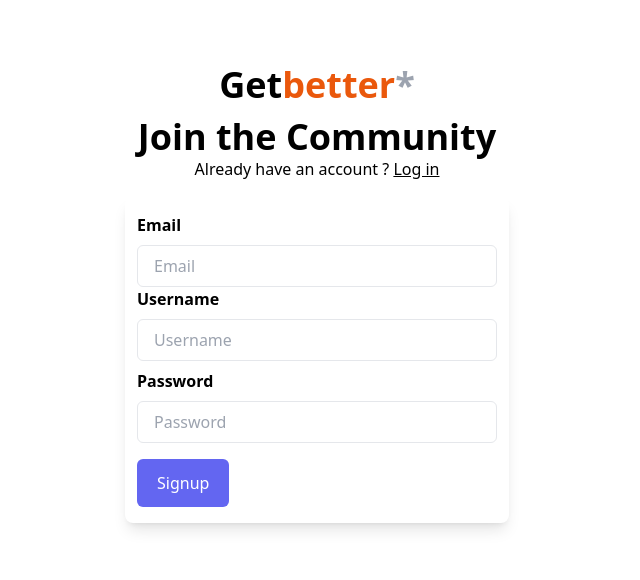
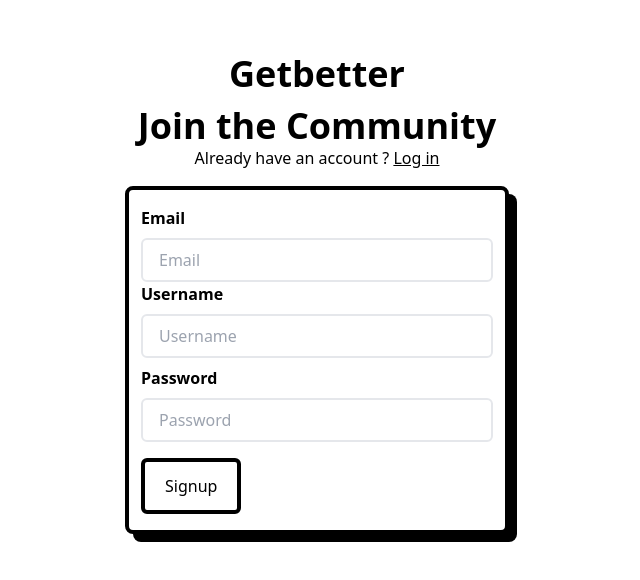
Before and after one commit to Ashishlakhimale23/Blog-website, a React (Vite) app in the folder frontend/: page / in a window 1280 px wide. Shown: the part 106-686 px from the top of the page, without its empty margins (323-963 px from the left). Built offline with nearby package versions, Linux system fonts and the light colour scheme; a web font is replaced by a local one.

Commit message:
design changes for login and signin

```diff
--- a/frontend/src/component/header.jsx
+++ b/frontend/src/component/header.jsx
@@ -162,7 +162,7 @@ async function fetchusersandblogs(){
               onClick={() => {
                 setOpen(!open);
               }}
-              ref={popover}
+
             />
           </div>
         </header>
@@ -170,6 +170,7 @@ async function fetchusersandblogs(){
         <div
           className={`w-11/12 ml-6 mt-4 mb-4 flex-col fixed bottom-0 right-0 left-0  bg-silver border-4 border-black font-display sm:w-80  sm:left-auto sm:right-4 sm:bottom-auto shadow-custom`}
           style={{ display: open ? "block" : "none" }}
+          ref={popover}
 
         >
           <div
--- a/frontend/src/page/login.jsx
+++ b/frontend/src/page/login.jsx
@@ -62,15 +62,15 @@ useEffect(()=>{
 },[logged])
   return (
     <>
-    <div className="min-h-screen flex flex-col justify-center">
+    <div className="min-h-screen flex flex-col justify-center font-display">
       <form
         action=""
         className=" relative sm:w-96 mx-auto text-center"
         onSubmit={handelsubmit}
       >
         <label className="text-4xl font-bold block">Welcome back.</label>
-        <label htmlFor="">Dont have an account ? <a href="/signin" className="underline hover:text-purple-400 ">Sign up</a></label>
-        <div className="mt-4 bg-white shadow-md rounded-lg">
+        <label htmlFor="">Dont have an account ? <a href="/signin" className="underline hover:text-silver">Sign up</a></label>
+        <div className="mt-4 bg-white  rounded-lg border-4 border-black shadow-custom">
           <div className="px-3 py-4">
             <label className="block font-semibold text-left">
                Email
@@ -78,7 +78,7 @@ useEffect(()=>{
             <input
               type="email"
               placeholder="Email"
-              className="mt-2 border hover:outline-none focus:outline-none w-full h-5 focus:ring-1 focus:ring-indigo-400 rounded-md px-4 py-5"
+              className="mt-2  hover:outline-none focus:outline-none w-full bg-white border-2 border-black h-5 rounded-md px-4 py-5"
               value={email}
               onChange={(e) => {
                 setEmail(e.target.value);
@@ -91,7 +91,7 @@ useEffect(()=>{
             <input
               type="password"
               placeholder="Password"
-              className="mt-2 border hover:outline-none focus:outline-none w-full h-5 focus:ring-1 focus:ring-indigo-400 rounded-md px-4 py-5"
+              className="mt-2  hover:outline-none focus:outline-none w-full h-5 border-2 bg-white border-black rounded-md px-4 py-5"
               value={password}
               onChange={(e) => {
                 setPassword(e.target.value);
@@ -101,7 +101,7 @@ useEffect(()=>{
             <div className="flex justify-between items-baseline">
               <button
                 type="submit"
-                className="px-5 py-3 bg-indigo-500 mt-2 text-white rounded-md hover:bg-indigo-400"
+                className=" px-5 py-3 bg-white mt-2 text-black rounded-md  border-4 border-black hover:bg-black hover:text-white"
               >
                 Login
               </button>
--- a/frontend/src/page/signin.jsx
+++ b/frontend/src/page/signin.jsx
@@ -102,7 +102,7 @@ function Signin() {
 
   return (
     <>
-      <div className="min-h-screen flex flex-col justify-center">
+      <div className="font-display min-h-screen flex flex-col justify-center">
         <form
           action=""
           onSubmit={handelsubmit}
@@ -110,18 +110,17 @@ function Signin() {
         >
           <div className="text-4xl font-bold mb-3">
             <span className="text-black">Get</span>
-            <span className="text-orange-600">better</span>
-            <span className="text-gray-400">*</span>
+            <span className="text-black">better</span>
           </div>
           <label className="text-4xl font-bold block">Join the Community</label>
-          <label htmlFor="">Already have an account ?  <a href="/login" className="underline hover:text-purple-400"> Log in</a></label>
-          <div className="mt-4  bg-white shadow-lg  rounded-lg ">
+          <label htmlFor="">Already have an account ?  <a href="/login" className="underline hover:text-silver"> Log in</a></label>
+          <div className="mt-4  bg-white rounded-lg border-4 border-black shadow-custom">
             <div className="px-3 py-4">
               <label className="block font-semibold text-left">Email</label>
               <input
                 type="email"
                 placeholder="Email"
-                className="mt-2 border hover:outline-none focus:outline-none w-full h-5 focus:ring-1 focus:ring-indigo-400 rounded-md px-4 py-5"
+                className="mt-2 focus:border-black border-2 w-full h-5  rounded-md px-4 py-5"
                 value={email}
                 onChange={(e) => setEmail(e.target.value)}
               />
@@ -129,7 +128,7 @@ function Signin() {
               <input
                 type="text"
                 placeholder="Username"
-                className="mt-2 border hover:outline-none focus:outline-none w-full h-5 focus:ring-1 focus:ring-indigo-400 rounded-md px-4 py-5"
+                className="mt-2  w-full h-5 focus:border-black border-2 bg-white rounded-md px-4 py-5"
                 value={username}
                 onChange={(e) => setUsername(e.target.value)}
               />
@@ -139,7 +138,7 @@ function Signin() {
               <input
                 type="password"
                 placeholder="Password"
-                className="mt-2 border hover:outline-none focus:outline-none w-full h-5 focus:ring-1 focus:ring-indigo-400 rounded-md px-4 py-5 mb-2"
+                className="mt-2 w-full h-5 border-2  focus:border-black rounded-md px-4 py-5 mb-2"
                 value={password}
                 onChange={(e) => setPassword(e.target.value)}
               />
@@ -147,7 +146,7 @@ function Signin() {
               <div className="flex justify-between items-baseline">
                 <button
                   type="submit"
-                  className="px-5 py-3 bg-indigo-500 mt-2 text-white rounded-md hover:bg-indigo-400"
+                  className="px-5 py-3 bg-white mt-2 text-black rounded-md  border-4 border-black hover:bg-black hover:text-white"
                 >
                   Signup
                 </button>
```
